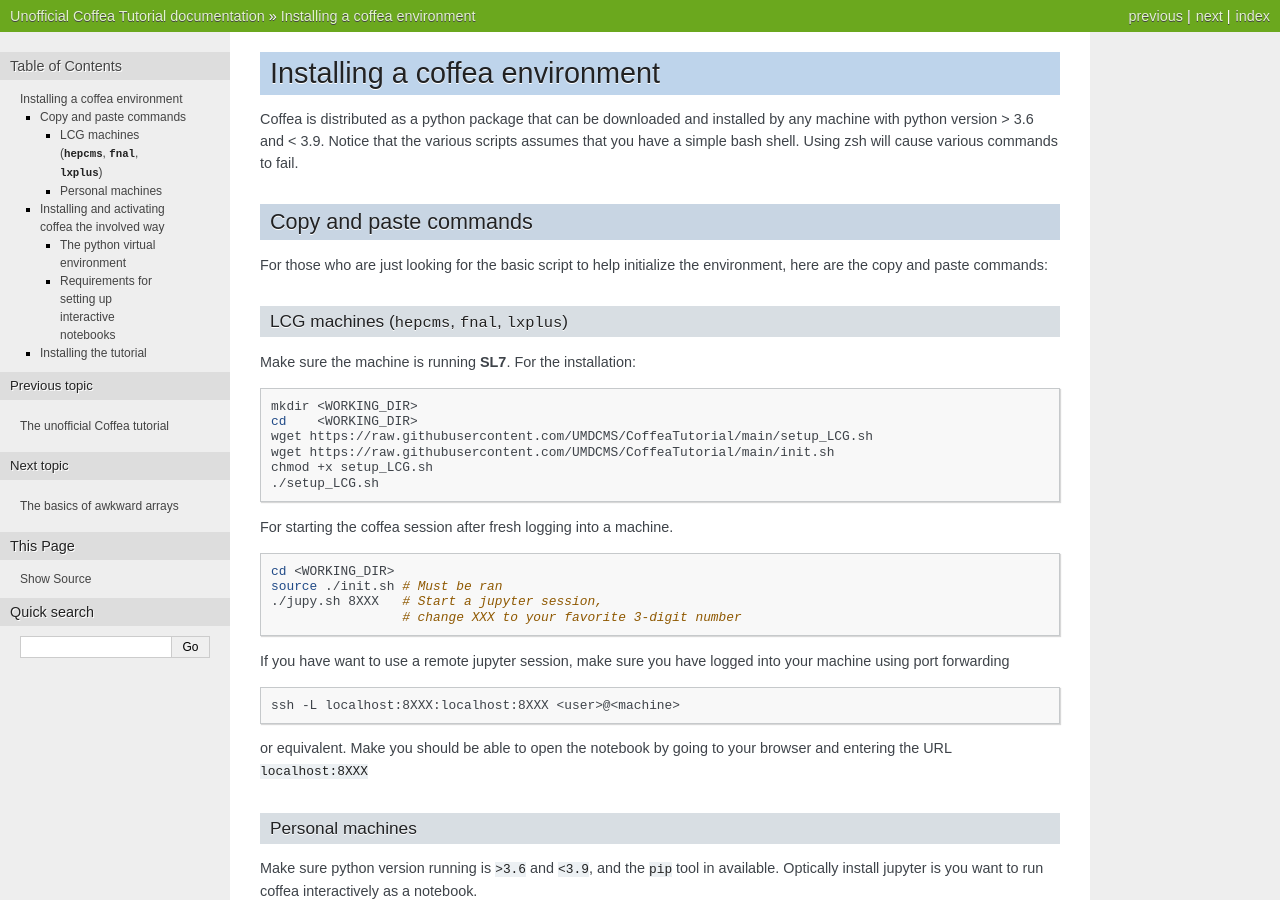
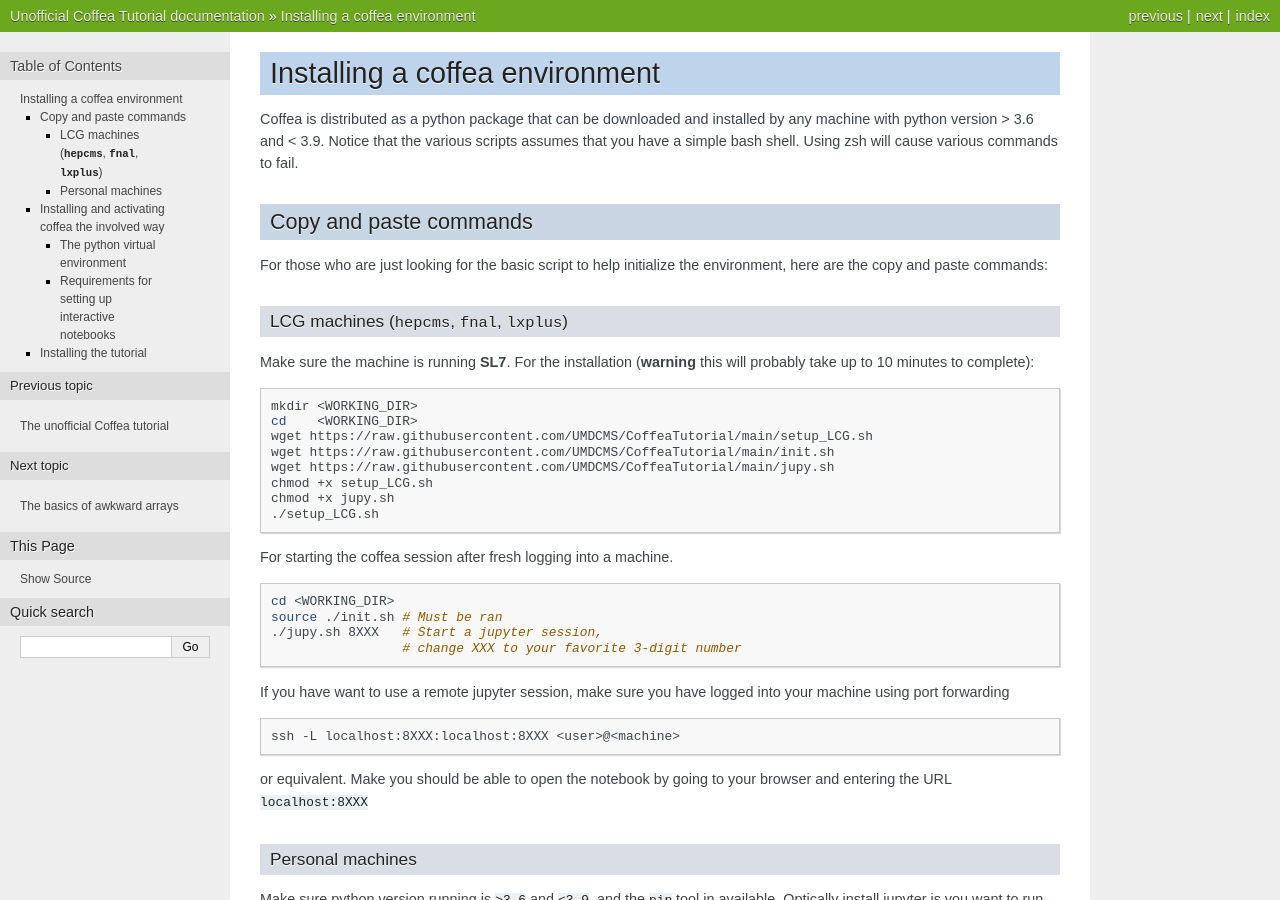
Before and after one commit to UMDCMS/CoffeaTutorial, a Sphinx documentation site: the page built from source/installation.rst, in a window 1280 px wide and 900 px high. Built offline with Sphinx 7.4.7, drawn with Linux system fonts in a browser that asks for light colours.

Commit message:
Added instruction for getting jupy.sh by default

```diff
--- a/source/installation.rst
+++ b/source/installation.rst
@@ -16,7 +16,8 @@
 LCG machines (``hepcms``, ``fnal``, ``lxplus``)
 -----------------------------------------------
 
-Make sure the machine is running **SL7**. For the installation:
+Make sure the machine is running **SL7**. For the installation (**warning** this
+will probably take up to 10 minutes to complete):
 
 .. code-block:: sh
 
@@ -24,7 +25,9 @@
   cd    <WORKING_DIR>
   wget https://raw.githubusercontent.com/UMDCMS/CoffeaTutorial/main/setup_LCG.sh
   wget https://raw.githubusercontent.com/UMDCMS/CoffeaTutorial/main/init.sh
+  wget https://raw.githubusercontent.com/UMDCMS/CoffeaTutorial/main/jupy.sh
   chmod +x setup_LCG.sh
+  chmod +x jupy.sh
   ./setup_LCG.sh
 
 For starting the coffea session after fresh logging into a machine.
```
